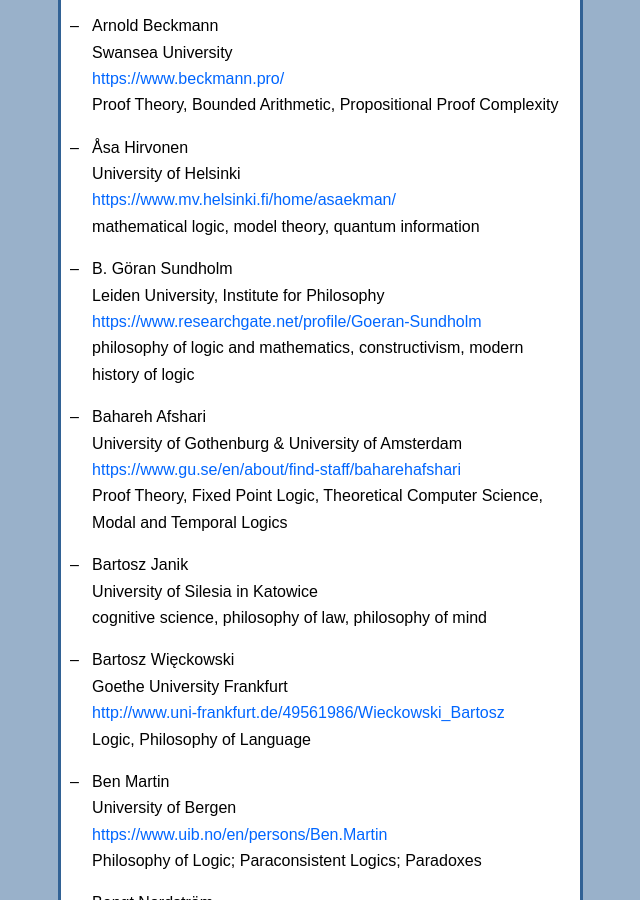
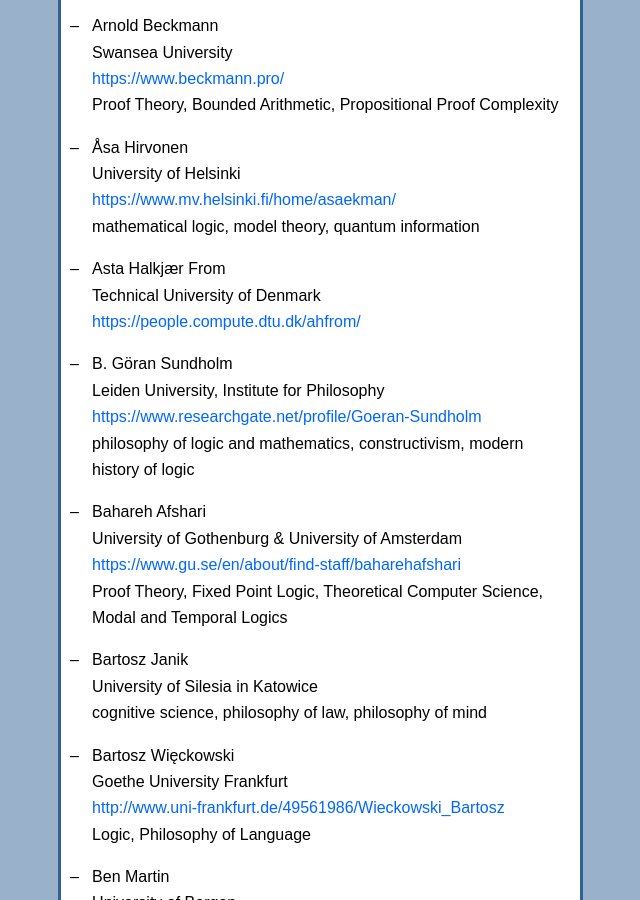
Before and after one commit to scandinavianlogic/scandinavianlogic.github.io, a Jekyll site: the page built from members.md, in a window 1280 px wide and 900 px high, scrolled down 2824 px. Shown: the whole window, without its empty margins (453-1093 px from the left). Built offline with Jekyll 4.4.1, drawn with Linux system fonts in a browser that asks for light colours.

Commit message:
new member

```diff
--- a/members.md
+++ b/members.md
@@ -109,6 +109,10 @@ membership.
   University of Helsinki
   <https://www.mv.helsinki.fi/home/asaekman/>
   mathematical logic, model theory, quantum information
+
+- Asta Halkjær From
+  Technical University of Denmark
+  <https://people.compute.dtu.dk/ahfrom/>
 
 - B. Göran Sundholm
   Leiden University, Institute for Philosophy
```
